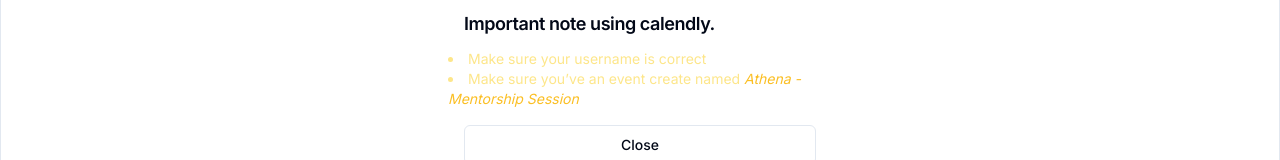
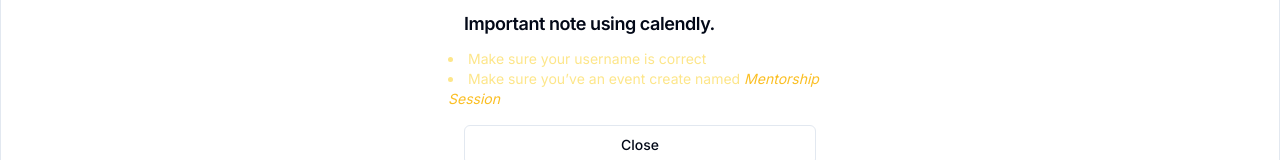
Before and after one commit to powrhouseofthecell/mentor, a Next.js app in the folder mentor-fe/: page /mentors/meet in a window 1280 px wide. Both pictures are taken after a click on the button "Note". Shown: the part 618-778 px from the top of the page. Built offline with nearby package versions, Linux system fonts and the light colour scheme.

Commit message:
chore: update session name

```diff
--- a/mentor-fe/src/components/vaul-scaled.tsx
+++ b/mentor-fe/src/components/vaul-scaled.tsx
@@ -69,10 +69,9 @@
           {calendly_id ? (
             <div className="p-4 pb-0">
               <a
-                href={`${calendly_id}/athena-mentorship-session`}
+                href={`${calendly_id}/mentorship-session`}
                 className="underline"
-                target="_blank"
-              >
+                target="_blank">
                 <Button onClick={get_mentor} className="w-full">
                   Set up Meet
                 </Button>
--- a/mentor-fe/src/components/vaul.tsx
+++ b/mentor-fe/src/components/vaul.tsx
@@ -35,7 +35,7 @@
             </li>
             <li className="text-sm text-amber-200">
               Make sure you&rsquo;ve an event create named{" "}
-              <i className="text-amber-400">Athena - Mentorship Session</i>
+              <i className="text-amber-400">Mentorship Session</i>
             </li>
           </div>
 
```
